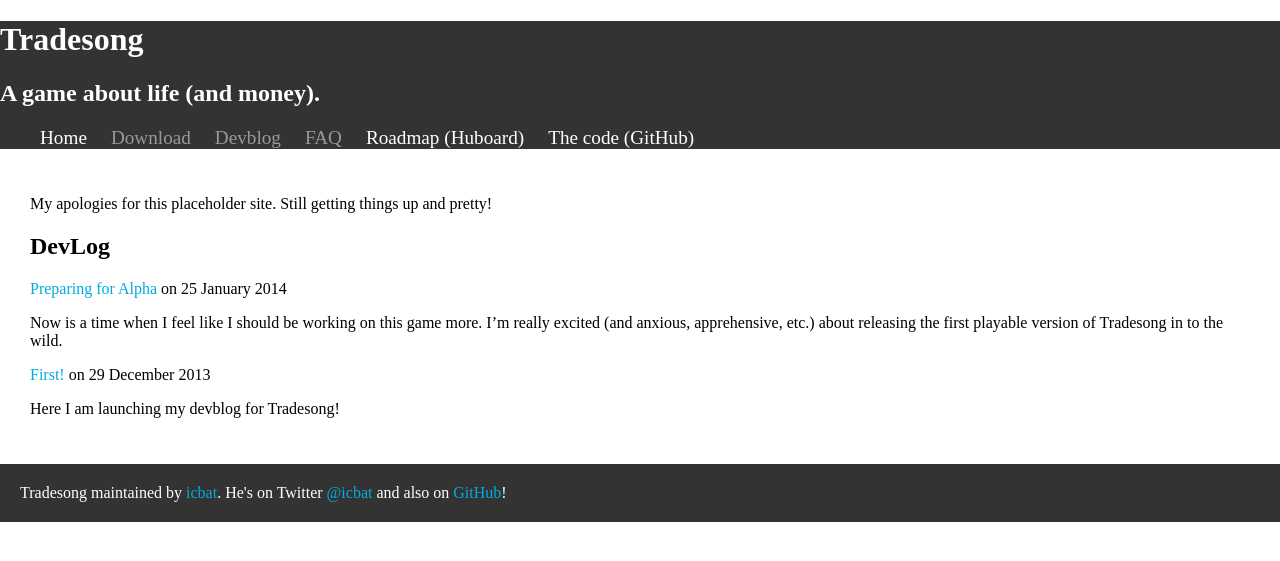
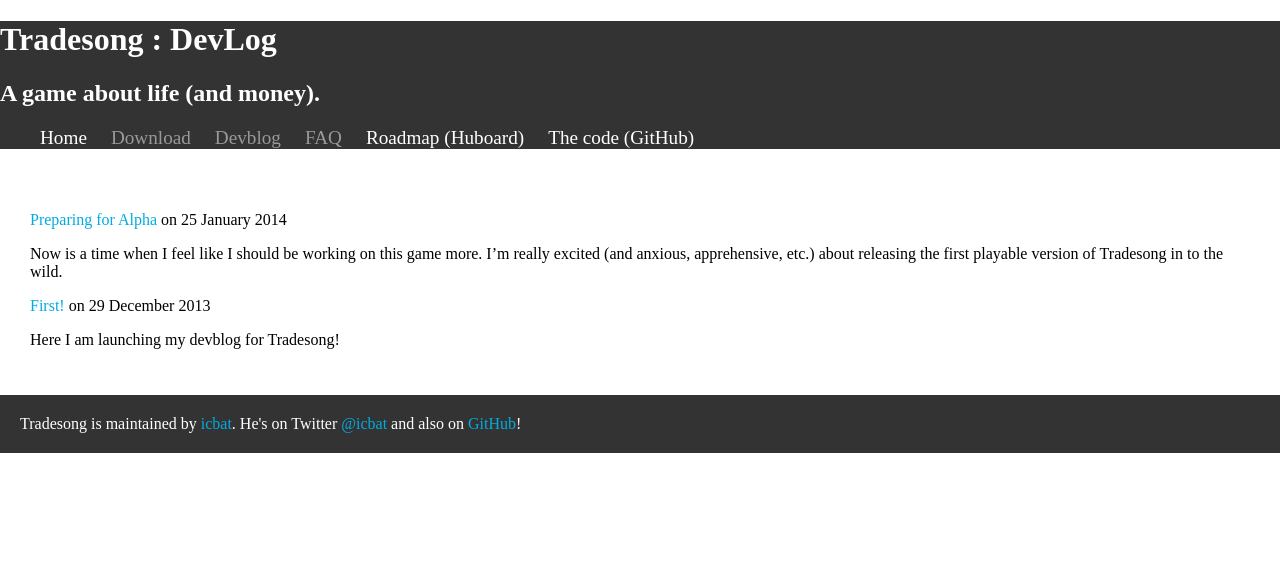
Before and after one commit to icbat/tradesong, a Jekyll site: the page built from index.markdown, in a window 1280 px wide. Shown: the top 561 px of the page. Built offline with Jekyll 4.4.1, drawn with Linux system fonts in a browser that asks for light colours.

Commit message:
Moving the title a bit, efforting to fix the header

```diff
--- a/_layouts/default.html
+++ b/_layouts/default.html
@@ -4,15 +4,12 @@
 		<meta charset='utf-8' />
 		<meta http-equiv="X-UA-Compatible" content="chrome=1" />
 		<meta name="description" content="Tradesong : A game about life (and money)." />
-
 		<link rel="stylesheet" type="text/css" media="screen" href="stylesheets/stylesheet.css">
-
-		<title>Tradesong {{page.title}}</title>
+		<title>Tradesong : {{page.title}}</title>
 	</head>
-
 	<body>
 		<header>
-			<h1><a class="title" href="{{site.url}}">Tradesong</a></h1>
+			<h1><a class="title" href="{{site.url}}">Tradesong</a> : {{page.title}}</h1>
 			<h2>A game about life (and money).</h2>
 			<ul class="navHeader">
 				<li><a href="{{site.url}}">Home</a></li>
@@ -24,12 +21,10 @@
 			</ul>
 		</header>
 		<div class="content">
-			My apologies for this placeholder site. Still getting things up and pretty!
-			<h2>{{page.title}}</h2>
 			{{content}}
 		</div>
 		<footer>
-			Tradesong maintained by <a href="https://icbat.github.io">icbat</a>. He's on Twitter <a href="https://twitter.com/icbat">@icbat</a> and also on <a href="https://github.com/icbat">GitHub</a>!
+			Tradesong is maintained by <a href="https://icbat.github.io">icbat</a>. He's on Twitter <a href="https://twitter.com/icbat">@icbat</a> and also on <a href="https://github.com/icbat">GitHub</a>!
 		</footer>
 	</body>
 </html>
--- a/stylesheets/stylesheet.css
+++ b/stylesheets/stylesheet.css
@@ -15,15 +15,13 @@ a:hover{
 header, footer	{
 	color: #fff;
 	background: #333;
+	padding: 20px;
+	margin: 0;
 }
 
 header {
 	padding:0;
 	padding-bottom: 0;
-}
-
-footer {
-	padding: 20px;
 }
 
 
```
